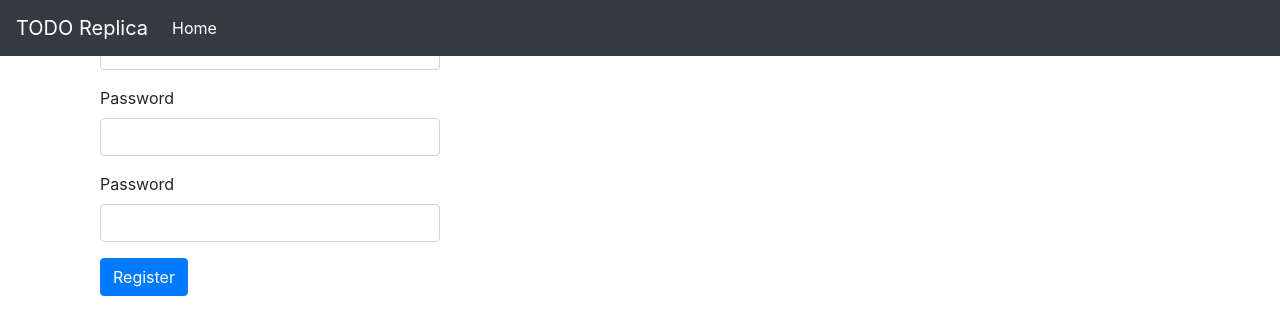
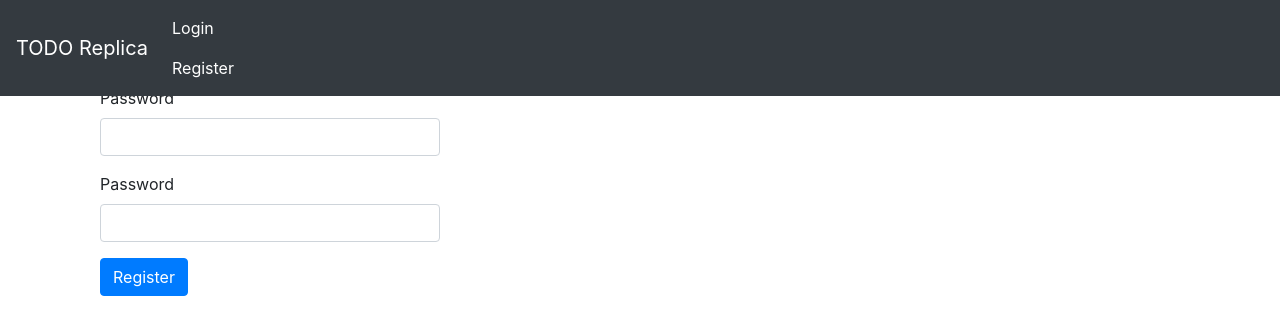
Before and after one commit to acuencadev/Flask-todo-replica, a Flask app: page /register in a window 1280 px wide. Shown: the top 335 px of the page. Run offline with Flask 2, Linux system fonts and the light colour scheme.

Commit message:
Update the navigation bar

```diff
--- a/todo_replica/templates/base.html
+++ b/todo_replica/templates/base.html
@@ -18,7 +18,7 @@
 
 <body>
     <nav class="navbar navbar-expand-md navbar-dark bg-dark fixed-top">
-        <a class="navbar-brand" href="#">TODO Replica</a>
+        <a class="navbar-brand" href="{{ url_for('main.index') }}">TODO Replica</a>
         <button class="navbar-toggler" type="button" data-toggle="collapse" data-target="#navbarsExampleDefault"
             aria-controls="navbarsExampleDefault" aria-expanded="false" aria-label="Toggle navigation">
             <span class="navbar-toggler-icon"></span>
@@ -27,7 +27,12 @@
         <div class="collapse navbar-collapse" id="navbarsExampleDefault">
             <ul class="navbar-nav mr-auto">
                 <li class="nav-item active">
-                    <a class="nav-link" href="#">Home <span class="sr-only">(current)</span></a>
+                    {% if current_user.is_authenticated %}
+                    <a class="nav-link" href="{{ url_for('main.index') }}">Home <span class="sr-only">(current)</span></a>
+                    {% else %}
+                    <a class="nav-link" href="{{ url_for('auth.login') }}">Login <span class="sr-only">(current)</span></a>
+                    <a class="nav-link" href="{{ url_for('auth.register') }}">Register</a>
+                    {% endif %}
                 </li>
             </ul>
         </div>
```
